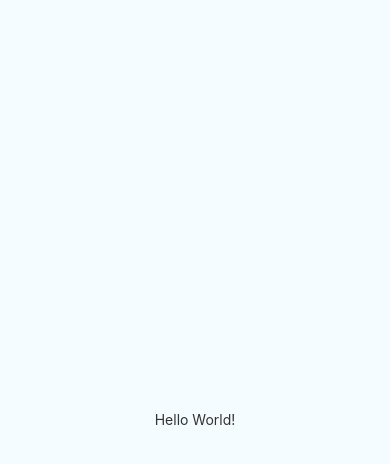
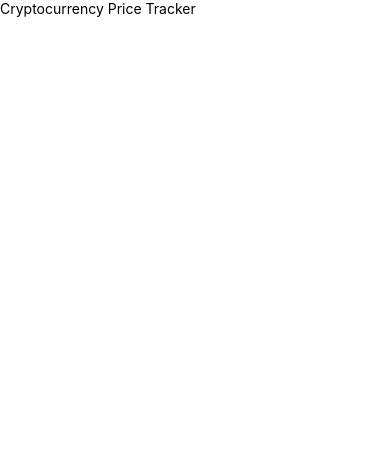
Before and after one commit to carrejoe3/crypto-price-tracker-mobile, a React Native app in the folder cryptoPriceTracker/: screen / in a window 390 px wide. Shown: the top 464 px of the page. Built offline with nearby package versions, Linux system fonts and the light colour scheme.

Commit message:
added a header component with a title

```diff
--- a/cryptoPriceTracker/App.js
+++ b/cryptoPriceTracker/App.js
@@ -1,27 +1,14 @@
 
 import React, { Component } from 'react';
-import { Platform, StyleSheet, Text, View } from 'react-native';
+import { View } from 'react-native';
+import { Header } from './src/components';
 
 export default class App extends Component {
 	render() {
 		return (
-			<View style={styles.container}>
-				<Text style={styles.instructions}>Hello World!</Text>
+			<View>
+				<Header/>
 			</View>
 		);
 	}
 }
-
-const styles = StyleSheet.create({
-	container: {
-		flex: 1,
-		justifyContent: 'center',
-		alignItems: 'center',
-		backgroundColor: '#F5FCFF'
-	},
-	instructions: {
-		textAlign: 'center',
-		color: '#333333',
-		marginBottom: 5
-	}
-})
--- /dev/null
+++ b/cryptoPriceTracker/src/components/Header.js
@@ -0,0 +1,12 @@
+import React from "react";
+import { View, Text } from 'react-native';
+
+const Header = () => {
+    return (
+        <View>
+            <Text>Cryptocurrency Price Tracker</Text>
+        </View>
+    )
+}
+
+export default Header;
--- /dev/null
+++ b/cryptoPriceTracker/src/components/index.js
@@ -0,0 +1,3 @@
+import Header from './Header';
+
+export { Header };
```
